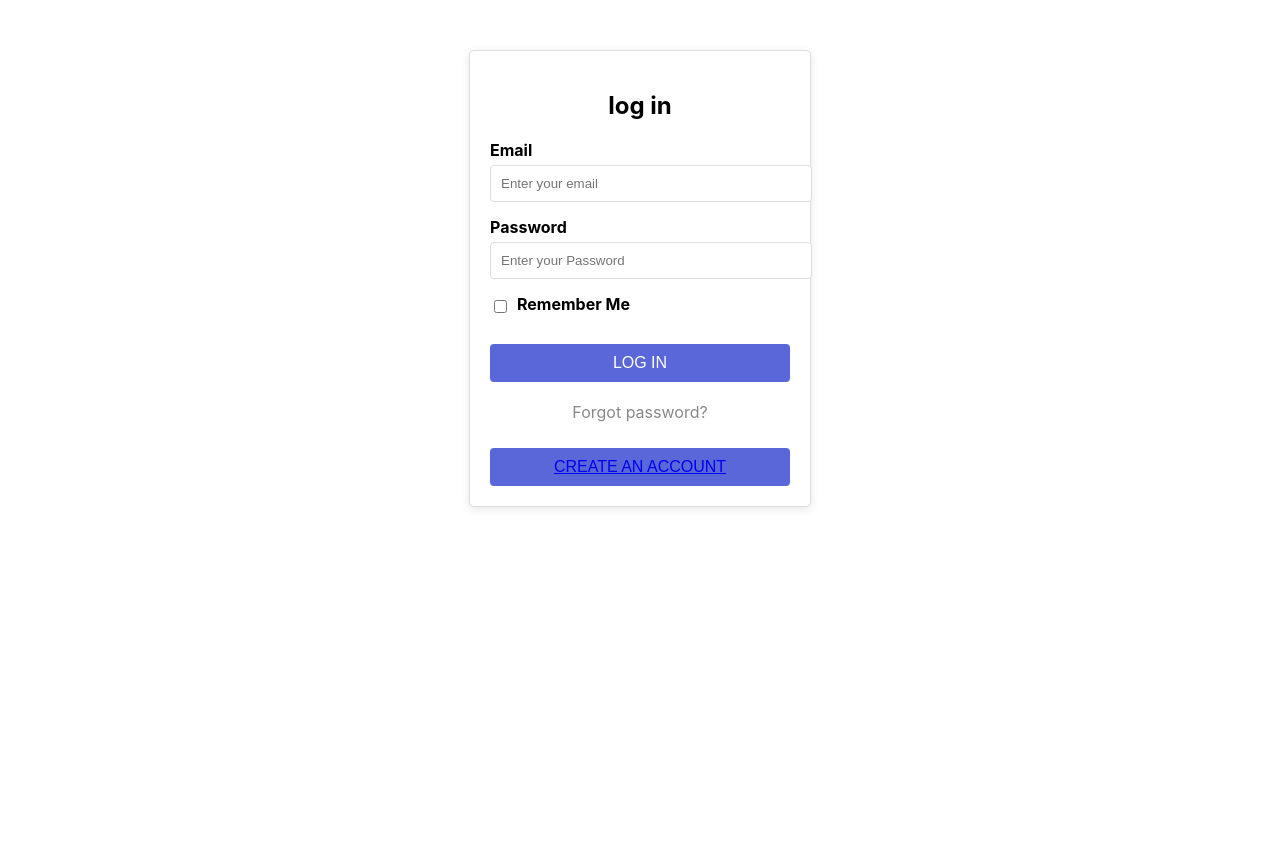
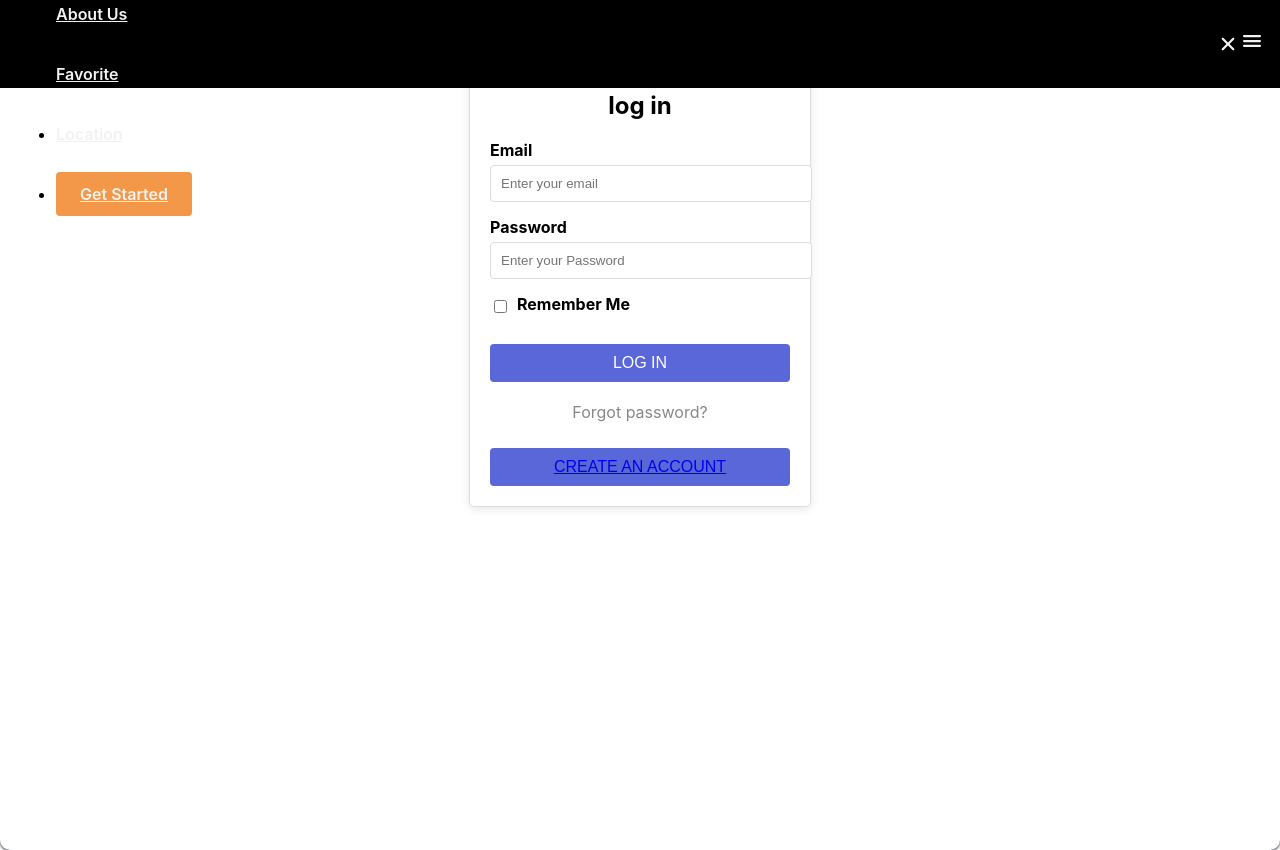
Before and after one commit to Pramothsgp/Bus-User-Panel, a React (Create React App) app: page / in a window 1280 px wide. Before the commit the page ends 800 px from the top, so only its background shows below. Built offline with nearby package versions, Linux system fonts and the light colour scheme.

Commit message:
New panels and routing added

```diff
--- a/src/App.css
+++ b/src/App.css
@@ -36,3 +36,12 @@
     transform: rotate(360deg);
   }
 }
+
+.app-container {
+
+    height: 100vh;
+    width: 100vw;
+    border-radius: 10px;
+    box-shadow: 0 1px 3px #282c34;
+
+}
--- a/src/App.js
+++ b/src/App.js
@@ -3,15 +3,25 @@ import './App.css';
 import Login from './Components/Login/Login';
 import Signup from './Components/Signup/Signup';
 import DeliveryDetails from './Components/LocalDelivery/DeliveryDetails';
+import NavBar from './Components/Navigation/NavBar';
+import UserMap from './Components/Map/UserMap';
+import HomeMap from './Components/Map/HomeMap';
+import OrderList from './Components/Orders/OrderList';
 
 function App() {
   return (
     <Router>
-      <Routes>
-        <Route path="/" element={<Login />} />
-        <Route path="/SignUp" element={<Signup />} />
-        <Route path="/Deliverydetails" element={<DeliveryDetails />} />
-      </Routes>
+      <div className='app-container'>
+        <NavBar />
+        <Routes>
+          <Route path="/" element={<Login />} />
+          <Route path="/SignUp" element={<Signup />} />
+          <Route path="/Deliverydetails" element={<DeliveryDetails />} />
+          <Route path='/map' element={<UserMap />} />
+          <Route path='/home-map' element={<HomeMap />} />
+          <Route path='/orders' element={<OrderList />} />
+        </Routes>
+      </div>
     </Router>
   );
 }
```
